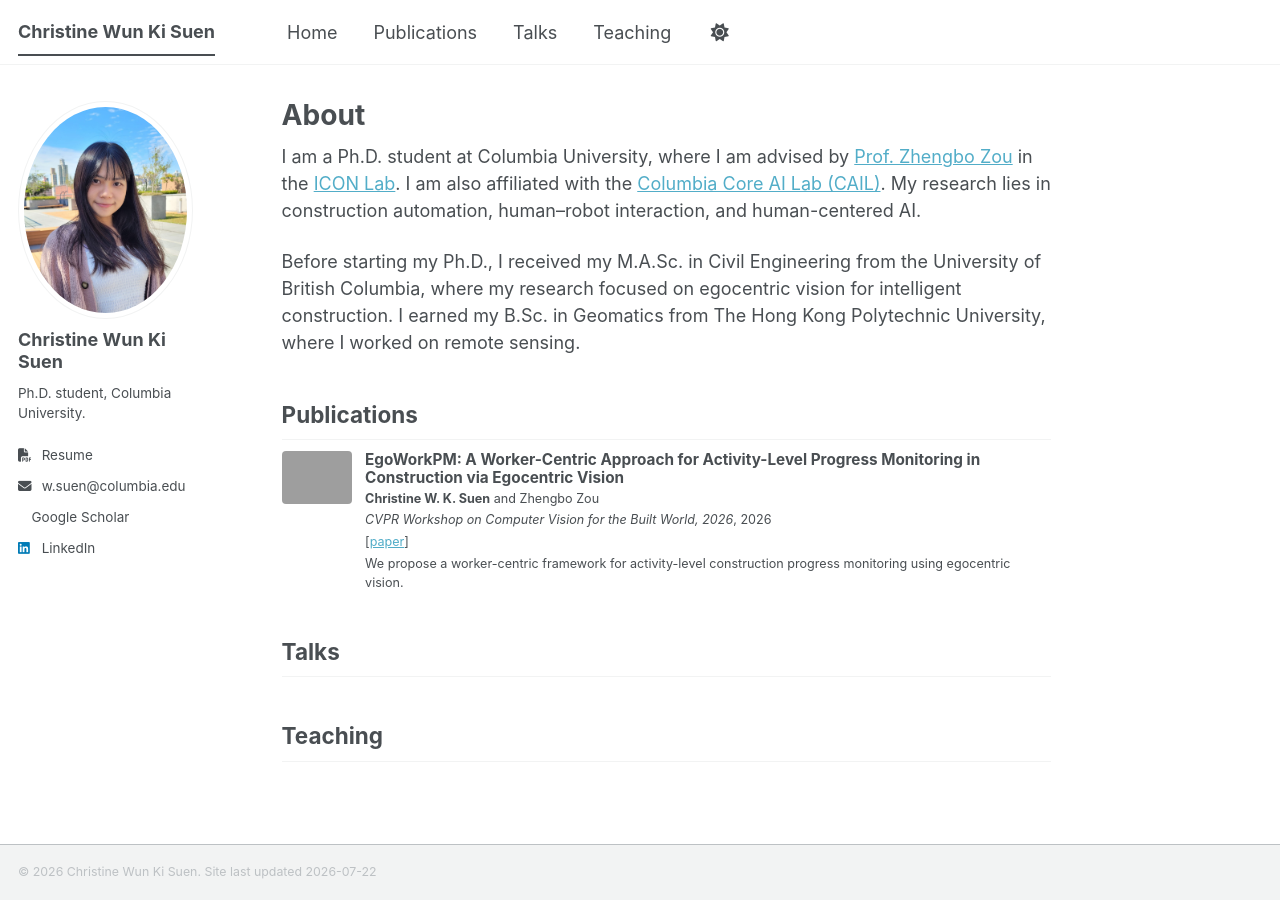
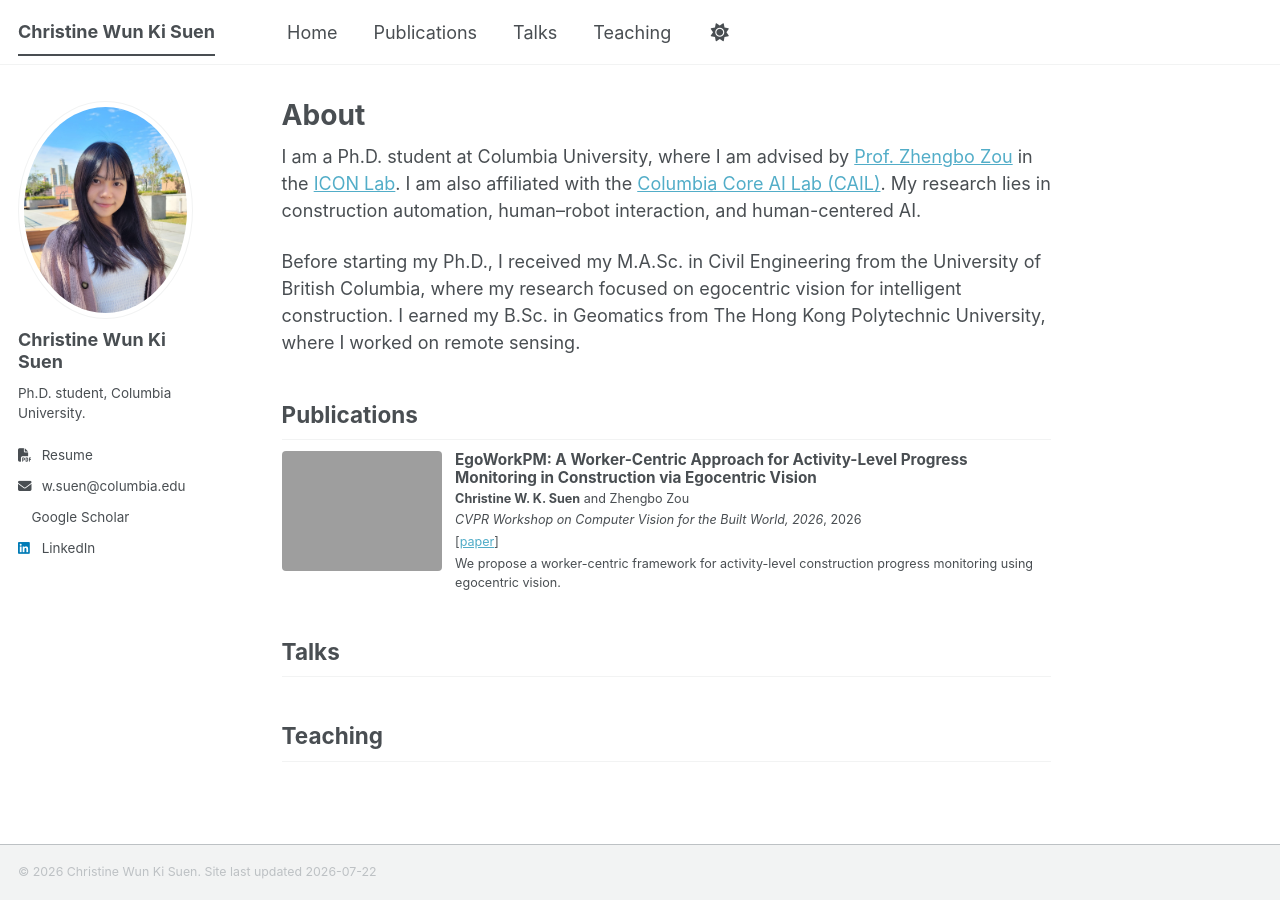
Before and after one commit to christine715/personal-website, a Jekyll site: the page built from _pages/about.md, in a window 1280 px wide. Built offline with Jekyll 4.4.1, drawn with Linux system fonts in a browser that asks for light colours; a style sheet for code colours, icons or effects is not loaded.

Commit message:
Update archive-single.html

```diff
--- a/_includes/archive-single.html
+++ b/_includes/archive-single.html
@@ -45,7 +45,7 @@
         {% elsif post.collection == 'publications' %}
           <div class="publication-entry" style="display: flex; gap: 0.75rem; margin-bottom: 1rem; align-items: flex-start; font-size: 0.7rem;">
             {% if post.image %}
-              <div class="publication-thumb" style="flex: 0 0 70px;">
+              <div class="publication-thumb" style="flex: 0 0 160px;">
                 <img src="{{ base_path }}{{ post.image }}" alt="{{ post.title }}" style="width: 100%; border-radius: 4px;">
               </div>
             {% endif %}
```
